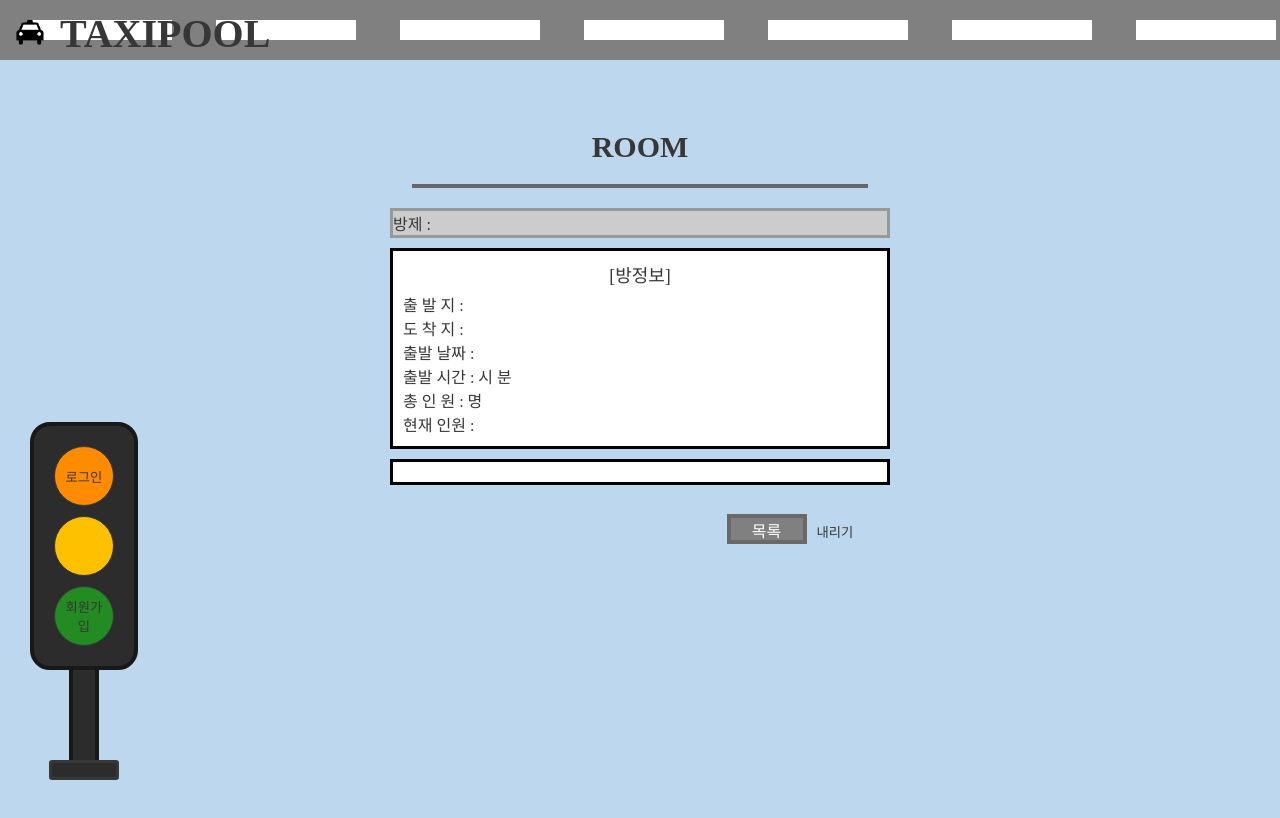
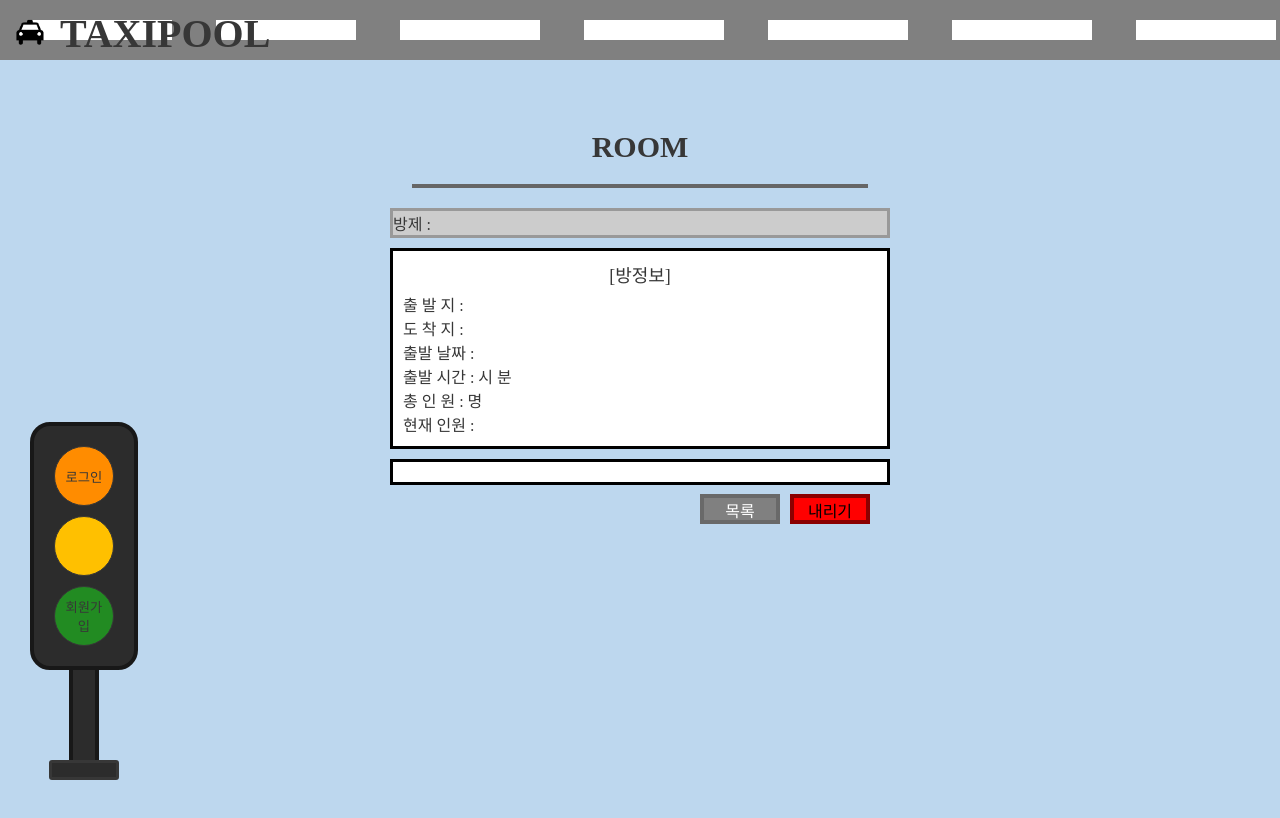
Before and after one commit to taxipool/frontend, a React (Create React App) app: page /view in a window 1280 px wide. Shown: the top 818 px of the page. Built offline with nearby package versions, Linux system fonts and the light colour scheme; no server answers; some icons are missing; a web font is replaced by a local one.

Commit message:
220831 View.css 내리기 버튼 스타일 추가

```diff
--- a/src/View.css
+++ b/src/View.css
@@ -58,11 +58,8 @@
     color: white;
     width: 80px;
     height: 30px;
-
     margin-right: 10px;
     margin-left: 300px;
-    margin-top: 20px;
-
     font-size: medium;
 }
 
@@ -72,9 +69,17 @@
     color: #000000;
     width: 80px;
     height: 30px;
+    margin-right: 10px;
+    font-size: medium;
+}
 
-    margin-top: 20px;
-
+.view .rideNo {
+    background-color: red;
+    border: 4px solid darkred;
+    color: #000000;
+    width: 80px;
+    height: 30px;
+    margin-right: 10px;
     font-size: medium;
 }
 
@@ -84,10 +89,6 @@
     color: white;
     width: 80px;
     height: 30px;
-
-    margin-right: 20px;
-    margin-left: 290px;
-    margin-top: 20px;
-
+    margin-right: 10px;
     font-size: medium;
 }
```
